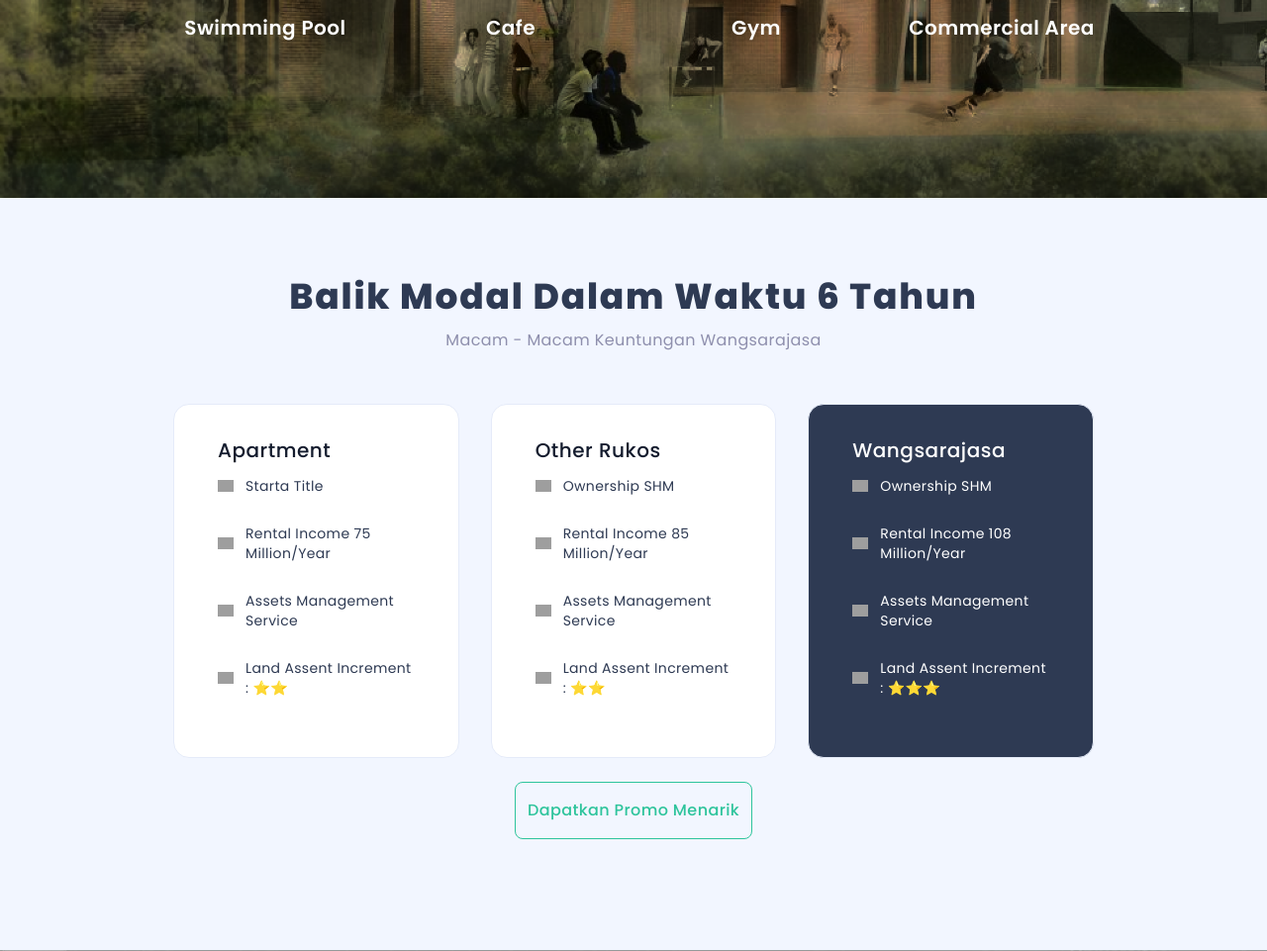
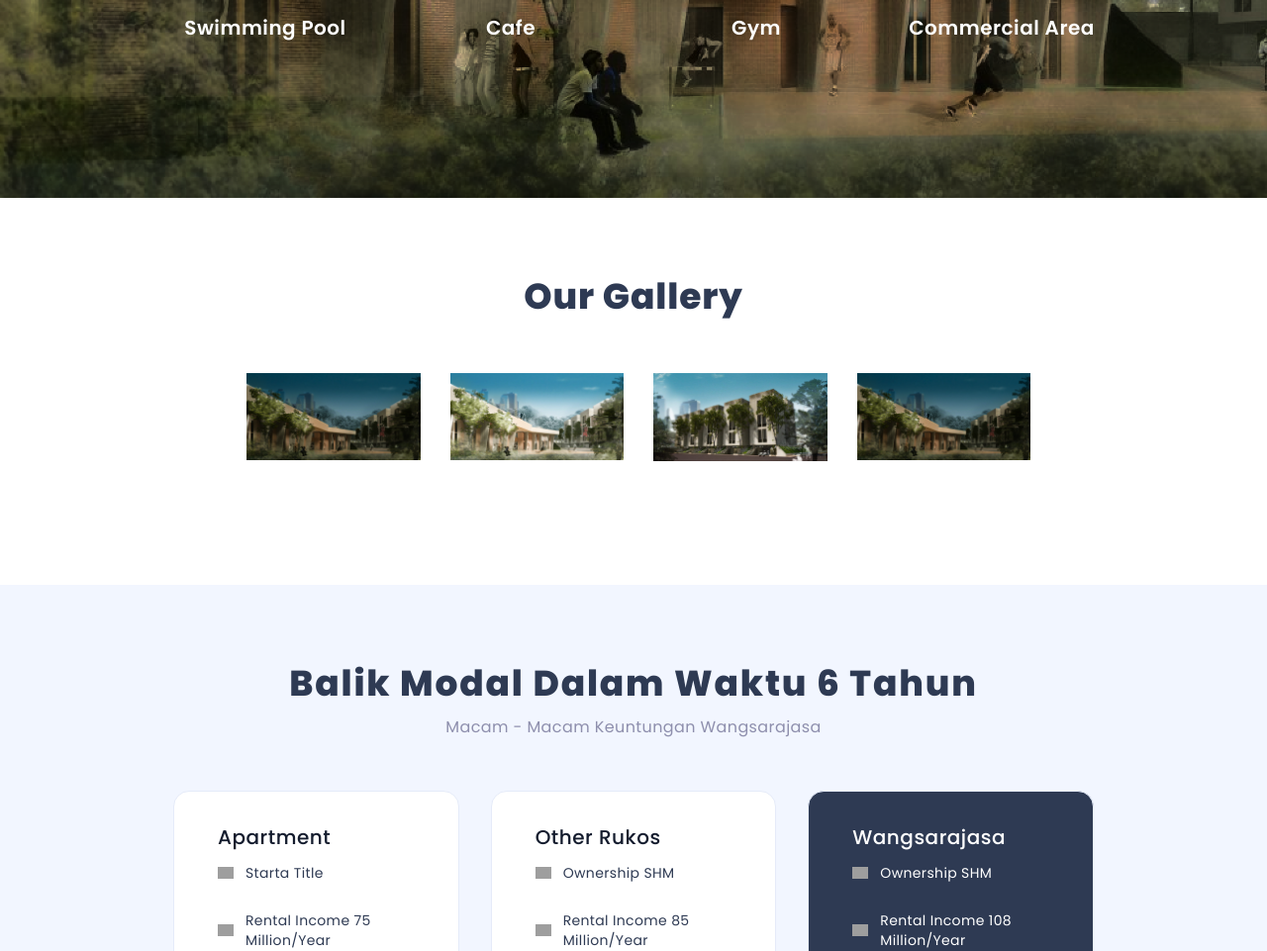
Before and after one commit to riancintiyo/wangsarajasa, a PHP site: page / in a window 1280 px wide. Shown: the part 3078-4039 px from the top of the page at 99% size. Run offline with PHP 8.4, Linux system fonts and the light colour scheme; grey boxes are pictures that could not be loaded.

Commit message:
baru pisan

```diff
--- a/assets/css/style.css
+++ b/assets/css/style.css
@@ -321,6 +321,19 @@
 /* Pricing */
 
 @import url('https://fonts.googleapis.com/css2?family=Poppins:ital,wght@0,100;0,200;0,300;0,400;0,500;0,600;0,700;0,800;0,900;1,100;1,200;1,300;1,400;1,500;1,600;1,700;1,800;1,900&display=swap');
+
+#harga .note{
+  font: 400 1rem/1.5rem Poppins, sans-serif;
+  letter-spacing: 0.025em;
+  color: #8e8fad;
+}
+
+#harga .deskripsi{
+  font: 450 1rem/1.5rem Poppins, sans-serif;
+  letter-spacing: 0.025em;
+  color: #2e3a53;
+  text-align: justify;
+}
 
 .content-3-7 .btn:focus,
 .content-3-7 .btn:active {
@@ -1119,3 +1132,26 @@
   display: inline-block;
   margin: 100px auto;
 }
+
+/* gallery */
+div.gallery {
+  margin: 5px;
+  /* border: 1px solid #ccc; */
+  float: left;
+  width: 100%;
+  height: auto;
+}
+
+div.gallery:hover {
+  border: 1px solid #777;
+}
+
+div.gallery img {
+  width: 100%;
+  height: auto;
+}
+
+div.desc {
+  padding: 15px;
+  text-align: center;
+}
--- a/index.php
+++ b/index.php
@@ -362,6 +362,45 @@
     </div>
   </section>
 
+  <section id="gallery" class="h-100 w-100">
+    <div class="facilities-3-7 overflow-hidden container-xl mx-auto position-relative">
+      <div class="d-flex flex-column text-center w-100" style="margin-bottom: 2.25rem">
+          <h2 class="title-text" style="color:#2e3a53">Our Gallery </h2>
+      </div>
+      <div class="container mx-auto text-center d-lg-flex row mt-2">
+          <div class="col-md-3 col-6 my-2">
+            <div class="gallery">
+                  <a target="_blank" href="assets/img/3dbuilding-f.png">
+                    <img src='assets/img/3dbuilding-f.png' alt='Rajasa Img' width='100%' height='100%'/>
+                  </a>
+                </div>
+          </div>
+          <div class="col-md-3 col-6 my-2">
+            <div class="gallery">
+              <a target="_blank" href="assets/img/3dbuilding.jpg">
+                <img src="assets/img/3dbuilding.jpg" alt="Rajasa Img" width="100%" height="auto">
+              </a>
+            </div>
+          </div>
+          <div class="col-md-3 col-6 my-2">
+            <div class="gallery">
+                <a target="_blank" href="assets/img/3dhome.jpg">
+                  <img src="assets/img/3dhome.jpg" alt="Rajasa Img" width="100%" height="auto">
+                </a>
+              </div>
+          </div>
+          <div class="col-md-3 col-6 my-2">
+            <div class="gallery">
+              <a target="_blank" href="assets/img/3dbuilding-f.png">
+                <img src="assets/img/3dbuilding-f.png" alt="Rajasa Img" width="100%" height="auto">
+              </a>
+            </div>
+          </div>
+        </div>
+      </div>
+    </div>
+  </section>
+
   <section id="harga" class="h-100 w-100" style="box-sizing: border-box; background-color: #f2f6ff">
     <div class="content-3-7 overflow-hidden container-xxl mx-auto position-relative" style="font-family: 'Poppins', sans-serif">
       <div class="container mx-auto">
@@ -439,9 +478,20 @@
               </div>
             </div>
           </div>
+          <div class="d-flex align-items-center justify-content-center mt-2 mx-3">
+          <a target="_blank" href="assets/img/harga.png">
+            <img src='assets/img/harga.png' alt='Rajasa Img'class="img-fluid"/>
+          </a>
+          </div>
+          <div class="detail mx-3">
+            <p class="note" >Note : Kondisi 6 kamar Nilai Sewa RP. 15 Juta/Bulan</p>
+            <p class="deskripsi mt-2">Dengan perhitungan diatas maka waktu yang diperlukan untuk mencapai Break Even Point (BEP) dengan melihat kolom Total, dengan
+              modal investasi Rukos sebesar RP. 2 Miliyar, Maka diperlukan waktu untuk mencapai BEP selama 6 (Enam) tahun. Dengan persentasi Return On
+              Investment (ROI) pada kisaran 15 - 18 % pertahun.</p>
+          </div>
         </div>
       </div>
-      <div class="d-flex justify-content-center align-items-center text-center mt-2" style="text-align: center">
+      <div class="d-flex justify-content-center align-items-center text-center mt-5 pt-2" style="text-align: center">
         <a href="#landing"><button class="btn btn-outline w-60">Dapatkan Promo Menarik</button></a>
       </div>
     </div>
```
